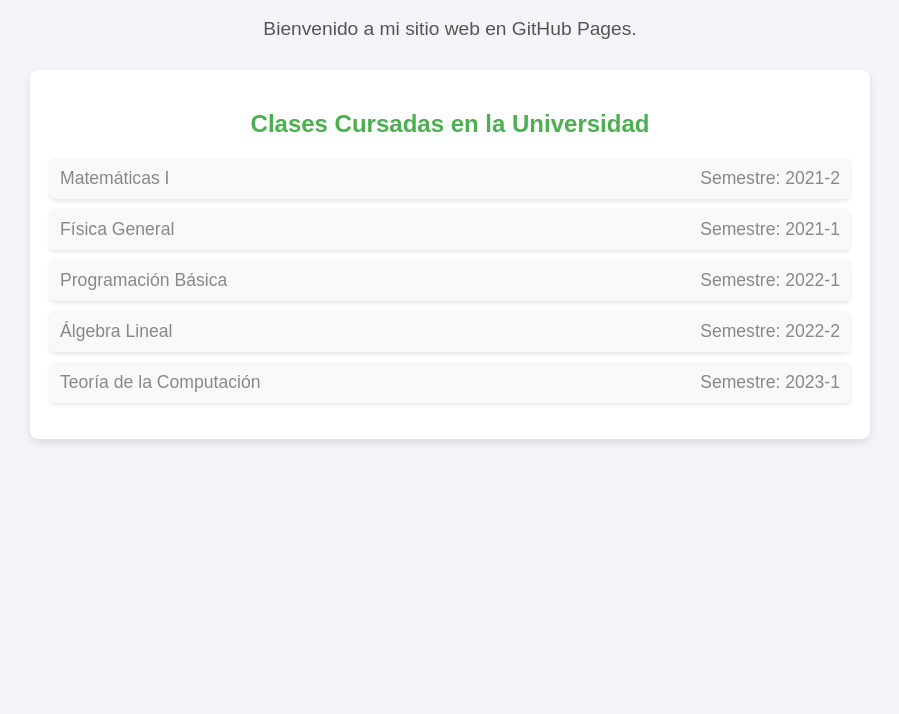
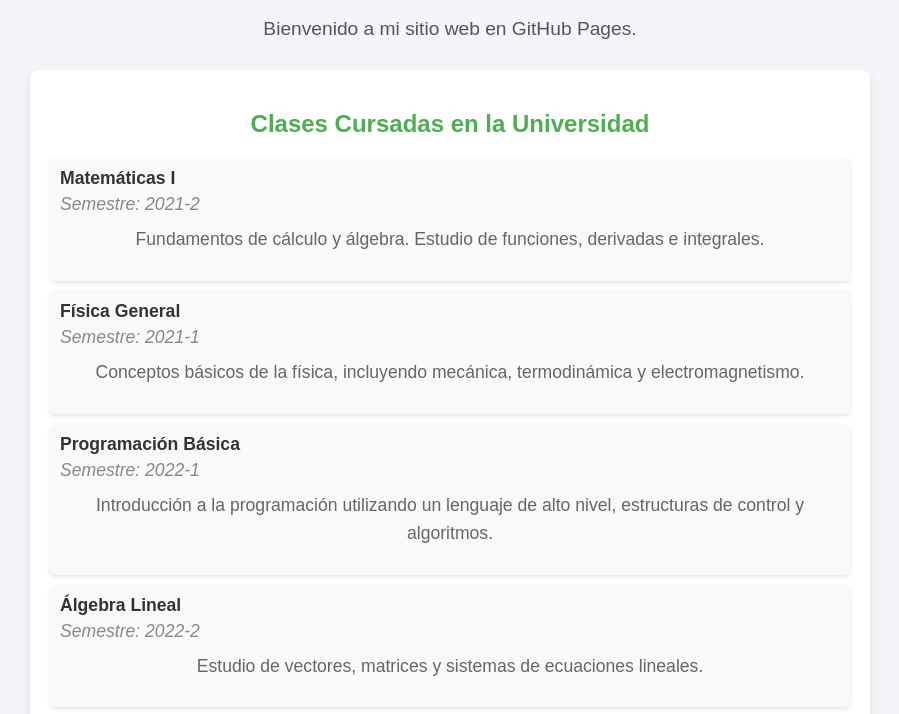
Before and after one commit to UFG-MGallardo/Lab_Github_Pages, a plain HTML site: page index.html in a window 1280 px wide. Shown: the part 60-774 px from the top of the page, without its empty margins (190-1089 px from the left). Drawn offline with Linux system fonts and the light colour scheme; files that its build step writes are made by us from their sources.

Commit message:
cambios 2

```diff
--- a/css/style.css
+++ b/css/style.css
@@ -44,11 +44,26 @@ p {
     border-radius: 5px;
     box-shadow: 0 2px 4px rgba(0, 0, 0, 0.1);
     font-size: 1.1em;
-    display: flex;
-    justify-content: space-between;
-    align-items: center;
+}
+
+.course-list li .course-name {
+    font-weight: bold;
+    color: #333;
+}
+
+.course-list li .semester {
+    font-style: italic;
+    color: #888;
+}
+
+.course-list li .course-description {
+    margin-top: 10px;
+    font-size: 1em;
+    color: #666;
+    line-height: 1.6;
 }
 
 .course-list li span {
-    color: #888;
+    display: block;
+    margin-bottom: 5px;
 }
--- a/index.html
+++ b/index.html
@@ -4,7 +4,7 @@
         <meta charset="UTF-8">
         <meta name="viewport" content="width=device-width, initial-scale=1.0">
         <title>Mi sitio en Github Pages</title>
-        <link rel="stylesheet" href="css/style.css"> <!-- Enlace al archivo CSS -->
+        <link rel="stylesheet" href="style.css"> <!-- Enlace al archivo CSS -->
     </head>
     <body>
         <h1>¡Hola, mundo!</h1>
@@ -15,24 +15,29 @@
             <h2>Clases Cursadas en la Universidad</h2>
             <ul>
                 <li>
-                    <span>Matemáticas I</span>
-                    <span>Semestre: 2021-2</span>
+                    <span class="course-name">Matemáticas I</span>
+                    <span class="semester">Semestre: 2021-2</span>
+                    <p class="course-description">Fundamentos de cálculo y álgebra. Estudio de funciones, derivadas e integrales.</p>
                 </li>
                 <li>
-                    <span>Física General</span>
-                    <span>Semestre: 2021-1</span>
+                    <span class="course-name">Física General</span>
+                    <span class="semester">Semestre: 2021-1</span>
+                    <p class="course-description">Conceptos básicos de la física, incluyendo mecánica, termodinámica y electromagnetismo.</p>
                 </li>
                 <li>
-                    <span>Programación Básica</span>
-                    <span>Semestre: 2022-1</span>
+                    <span class="course-name">Programación Básica</span>
+                    <span class="semester">Semestre: 2022-1</span>
+                    <p class="course-description">Introducción a la programación utilizando un lenguaje de alto nivel, estructuras de control y algoritmos.</p>
                 </li>
                 <li>
-                    <span>Álgebra Lineal</span>
-                    <span>Semestre: 2022-2</span>
+                    <span class="course-name">Álgebra Lineal</span>
+                    <span class="semester">Semestre: 2022-2</span>
+                    <p class="course-description">Estudio de vectores, matrices y sistemas de ecuaciones lineales.</p>
                 </li>
                 <li>
-                    <span>Teoría de la Computación</span>
-                    <span>Semestre: 2023-1</span>
+                    <span class="course-name">Teoría de la Computación</span>
+                    <span class="semester">Semestre: 2023-1</span>
+                    <p class="course-description">Análisis teórico de los lenguajes formales, autómatas y la complejidad computacional.</p>
                 </li>
             </ul>
         </div>
```
